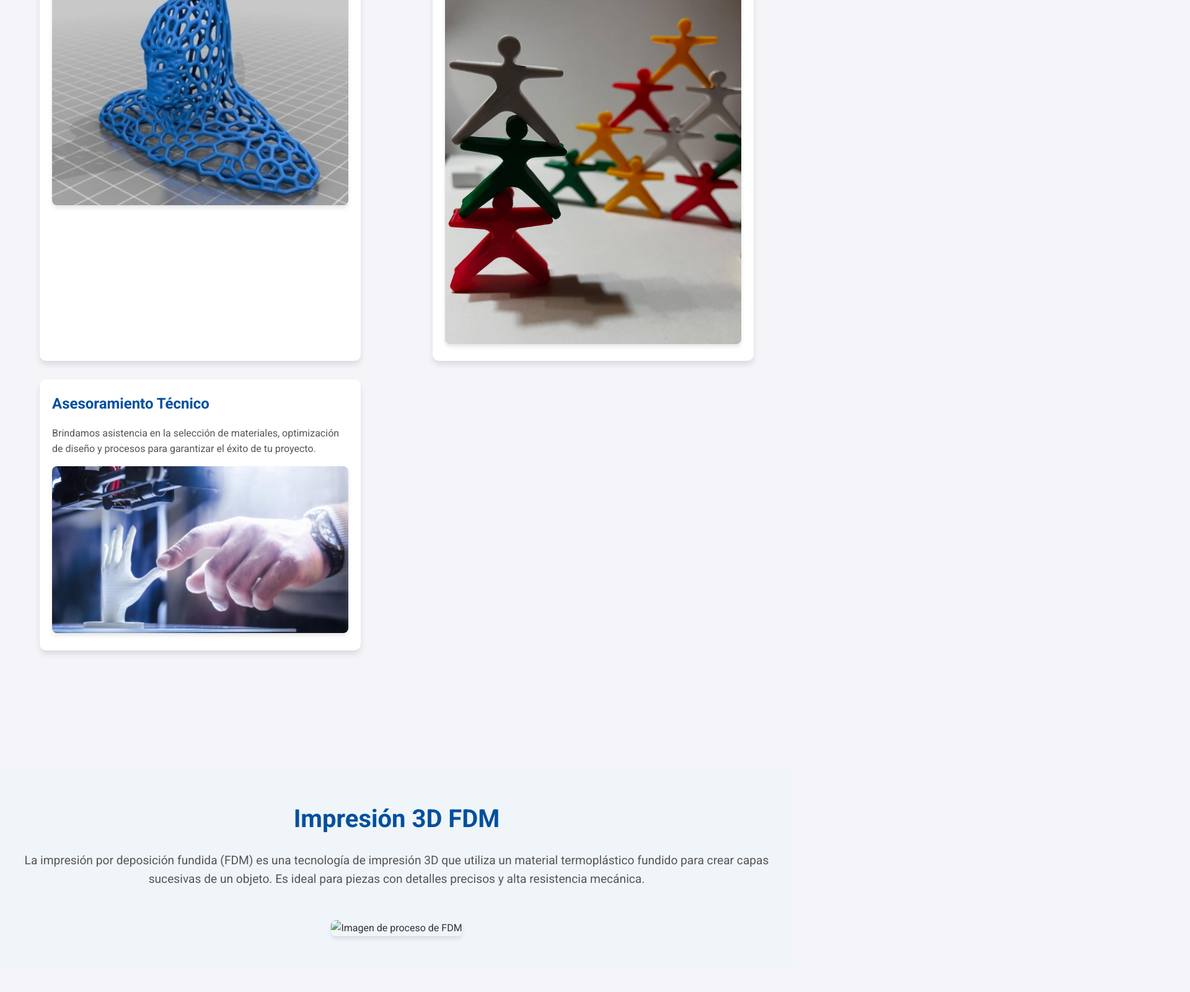
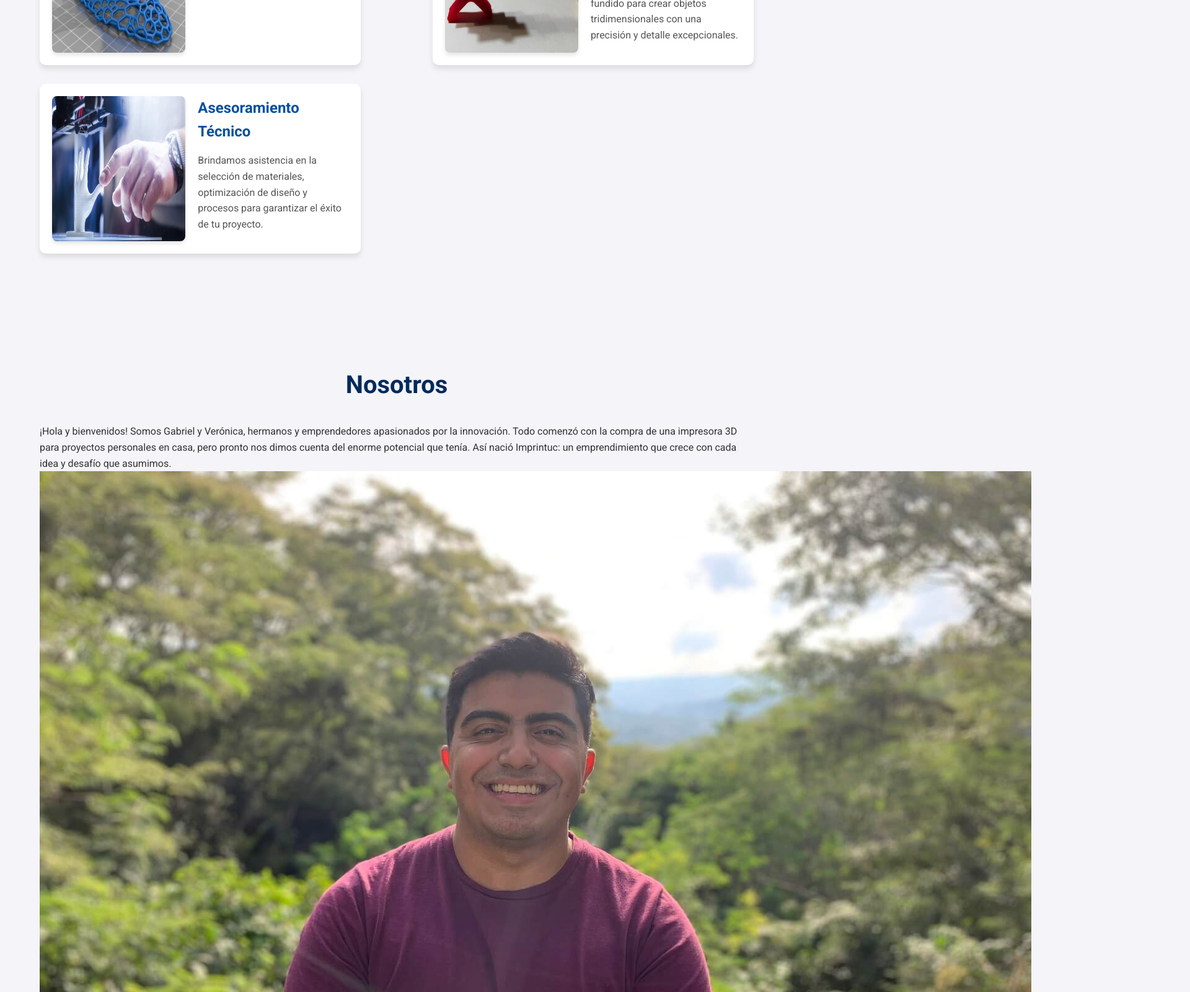
Before and after one commit to Valug18/Imprintuc, a plain HTML site: page index.html in a window 1280 px wide. Shown: the part 680-2280 px from the top of the page at 62% size, 1920 px wide, since content can reach past the window. Drawn offline with Linux system fonts and the light colour scheme.

Commit message:
Update index.html

```diff
--- a/index.html
+++ b/index.html
@@ -27,10 +27,10 @@
         header {
             background: linear-gradient(135deg, #002a5c, #00509e);
             color: white;
-            padding: 20px 40px;
+            padding: 20px 20px;
             display: flex;
+            justify-content: space-between;
             align-items: center;
-            justify-content: space-between;
         }
 
         header img {
@@ -40,14 +40,14 @@
         }
 
         header h1 {
-            font-size: 3rem;
-            margin: 0;
+            font-size: 1.5rem;
             font-weight: bold;
         }
 
         header p {
-            font-size: 1.3rem;
-            font-weight: 300;
+            font-size: 1.2rem;
+            font-weight: 600;
+            color: #f39c12;
         }
 
         nav {
@@ -99,11 +99,30 @@
             width: 45%;
             margin-bottom: 30px;
             transition: transform 0.3s, box-shadow 0.3s;
+            display: flex;
+            flex-direction: row;
         }
 
         .service:hover {
             transform: translateY(-10px);
             box-shadow: 0 10px 15px rgba(0, 0, 0, 0.2);
+        }
+
+        .service img {
+            width: 45%;
+            height: auto;
+            border-radius: 8px;
+            box-shadow: 0 4px 6px rgba(0, 0, 0, 0.1);
+            margin-right: 20px;
+            transition: transform 0.3s ease;
+        }
+
+        .service img:hover {
+            transform: scale(1.05);
+        }
+
+        .service .content {
+            width: 55%;
         }
 
         .service h3 {
@@ -118,54 +137,8 @@
             margin-bottom: 15px;
         }
 
-        .service img {
-            width: 100%;
-            height: auto;
-            border-radius: 8px;
-            box-shadow: 0 4px 6px rgba(0, 0, 0, 0.1);
-            transition: transform 0.3s ease;
-        }
-
-        .service img:hover {
-            transform: scale(1.05);
-        }
-
-        .service.reverse {
-            flex-direction: row-reverse;
-        }
-
         #tecnologia {
-            background-color: #f0f5f9;
-            padding: 50px 20px;
-            margin-top: 60px;
-            text-align: center;
-            border-radius: 10px;
-        }
-
-        #tecnologia h2 {
-            font-size: 2.5rem;
-            color: #00509e;
-            margin-bottom: 20px;
-        }
-
-        #tecnologia p {
-            font-size: 1.2rem;
-            color: #555;
-            line-height: 1.6;
-            margin-bottom: 30px;
-        }
-
-        .technology-img {
-            width: 100%;
-            max-width: 800px;
-            margin-top: 20px;
-            border-radius: 8px;
-            box-shadow: 0 4px 6px rgba(0, 0, 0, 0.1);
-            transition: transform 0.3s ease;
-        }
-
-        .technology-img:hover {
-            transform: scale(1.05);
+            display: none;
         }
 
         footer {
@@ -204,17 +177,6 @@
         footer .social-icons a:hover {
             color: #f39c12;
             transform: rotate(10deg);
-        }
-
-        @media (max-width: 768px) {
-            .service {
-                width: 100%;
-            }
-
-            footer .social-icons a {
-                font-size: 2.5rem;
-                margin: 0 10px;
-            }
         }
 
         .contact {
@@ -258,38 +220,16 @@
             font-weight: bold;
             margin-top: 20px;
         }
-
-        .team-member img {
-            width: 200px; /* Tamaño uniforme */
-            height: 200px; /* Tamaño uniforme */
-            border-radius: 50%; /* Bordes redondeados */
-            box-shadow: 0 4px 6px rgba(0, 0, 0, 0.2); /* Sombra */
-            object-fit: cover; /* Recorta las imágenes para que se ajusten correctamente */
-            transition: transform 0.3s ease; /* Efecto de escala */
-        }
-
-        .team-member img:hover {
-            transform: scale(1.05); /* Efecto de hover */
-        }
-
-        .team-members {
-            display: flex;
-            justify-content: center;
-            gap: 40px;
-            margin-top: 40px;
-        }
     </style>
 </head>
 <body>
     <header>
         <img src="imprintuc.jpg" alt="Logo de Imprintuc, empresa de impresión 3D">
-        <h1>Imprintuc</h1>
-        <p>Transformamos tus ideas en realidad con impresión 3D</p>
+        <p><strong>Transformamos tus ideas en realidad con impresión 3D</strong></p>
     </header>
 
     <nav>
         <a href="#servicios">Servicios</a>
-        <a href="#tecnologia">Nuestra Tecnología</a>
         <a href="#contacto">Contacto</a>
         <a href="#nosotros">Nosotros</a>
     </nav>
@@ -299,28 +239,28 @@
             <h2>Nuestros Servicios</h2>
             <div class="service-container">
                 <div class="service">
-                    <h3>Diseño 3D Personalizado</h3>
-                    <p>Creación de modelos 3D adaptados a tus necesidades y especificaciones.</p>
                     <img src="Ejemplo de diseño 3D.png" alt="Ejemplo de diseño 3D">
-                </div>
-                <div class="service reverse">
-                    <h3>Impresión 3D</h3>
-                    <p>Producción de piezas de alta calidad utilizando tecnología avanzada de impresión 3D. Nos especializamos en impresión **FDM** (Modelado por Deposición Fundida), que es un proceso en el que se depositan capas de material termoplástico fundido para crear objetos tridimensionales con una precisión y detalle excepcionales.</p>
-                    <img src="impresion.jpg" alt="Ejemplo de impresión 3D">
+                    <div class="content">
+                        <h3>Diseño 3D Personalizado</h3>
+                        <p>Creación de modelos 3D adaptados a tus necesidades y especificaciones.</p>
+                    </div>
                 </div>
                 <div class="service">
-                    <h3>Asesoramiento Técnico</h3>
-                    <p>Brindamos asistencia en la selección de materiales, optimización de diseño y procesos para garantizar el éxito de tu proyecto.</p>
+                    <img src="impresion.jpg" alt="Ejemplo de impresión 3D">
+                    <div class="content">
+                        <h3>Impresión 3D</h3>
+                        <p>Producción de piezas de alta calidad utilizando tecnología avanzada de impresión 3D. Nos especializamos en impresión **FDM** (Modelado por Deposición Fundida), que es un proceso en el que se depositan capas de material termoplástico fundido para crear objetos tridimensionales con una precisión y detalle excepcionales.</p>
+                    </div>
+                </div>
+                <div class="service">
                     <img src="asesoramiento.jpg" alt="Ejemplo de asesoramiento técnico">
+                    <div class="content">
+                        <h3>Asesoramiento Técnico</h3>
+                        <p>Brindamos asistencia en la selección de materiales, optimización de diseño y procesos para garantizar el éxito de tu proyecto.</p>
+                    </div>
                 </div>
             </div>
         </section>
-    </div>
-
-    <div id="tecnologia">
-        <h2>Impresión 3D FDM</h2>
-        <p>La impresión por deposición fundida (FDM) es una tecnología de impresión 3D que utiliza un material termoplástico fundido para crear capas sucesivas de un objeto. Es ideal para piezas con detalles precisos y alta resistencia mecánica.</p>
-        <img src="tecnologia.jpg" alt="Imagen de proceso de FDM" class="technology-img">
     </div>
 
     <div class="container" id="nosotros">
@@ -346,8 +286,8 @@
         <div class="social-icons">
             <a href="https://facebook.com" target="_blank"><i class="fab fa-facebook"></i></a>
             <a href="https://instagram.com" target="_blank"><i class="fab fa-instagram"></i></a>
+            <a href="mailto:imprintuc@gmail.com" target="_blank"><i class="fas fa-envelope"></i></a>
         </div>
-        <p class="email"><a href="mailto:imprintuc@gmail.com">imprintuc@gmail.com</a></p>
     </div>
 
     <footer>
```
